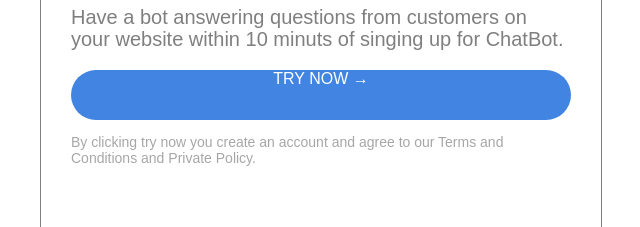
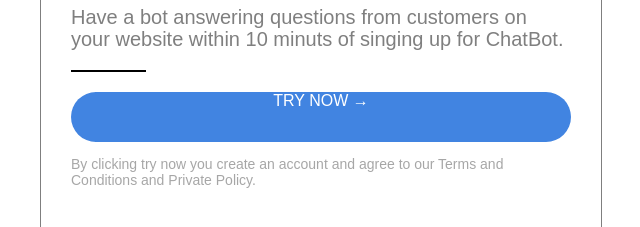
Before and after one commit to beautisui/chatbot, a plain HTML site: page index.html in a window 1280 px wide. Shown: the part 369-596 px from the top of the page, without its empty margins (160-800 px from the left). Drawn offline with Linux system fonts and the light colour scheme.

Commit message:
added a border

```diff
--- a/index.html
+++ b/index.html
@@ -43,6 +43,12 @@
       color: rgba(0, 0, 0, 35%);
       font-size: 14px;
     }
+
+    #small-border {
+      width: 15%;
+      height: 20px;
+      border-top: 2px solid rgba(0, 0, 0, 100%);
+    }
   </style>
 </head>
 
@@ -53,6 +59,8 @@
     up
     for ChatBot.</p>
 
+  <div id="small-border"></div>
+
   <div class="click-try-botton">TRY NOW →</div>
 
   <p id="terms-and-conditions">By clicking try now you create an account and agree to our Terms and Conditions and
```
